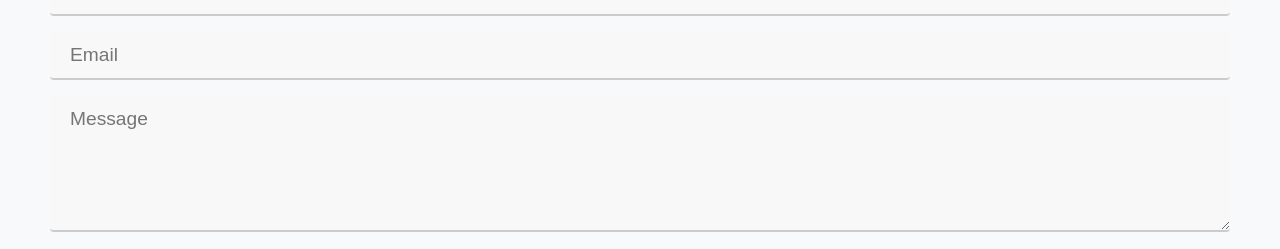
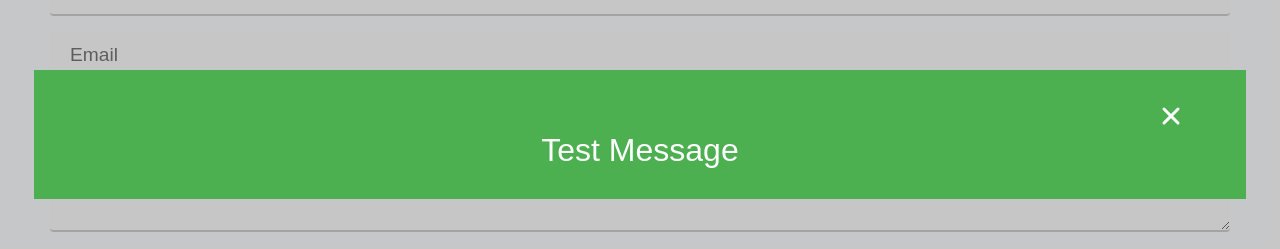
Before and after one commit to CamiloPinzon/camilopinzon.tech, a React (Vite) app: page /contact in a window 1280 px wide. Shown: the part 266-515 px from the top of the page. Built offline with nearby package versions, Linux system fonts and the light colour scheme.

Commit message:
Create toast component without functionability

```diff
--- a/package.json
+++ b/package.json
@@ -13,8 +13,6 @@
     "@emailjs/browser": "^4.3.3",
     "@types/node-sass": "^4.11.7",
     "@types/react-router-dom": "^5.3.3",
-    "dotenv": "^16.4.5",
-    "emailjs-com": "^3.2.0",
     "node-sass": "^9.0.0",
     "react": "^18.2.0",
     "react-dom": "^18.2.0",
--- a/src/components/contactForm/contactForm.tsx
+++ b/src/components/contactForm/contactForm.tsx
@@ -1,6 +1,7 @@
 import { useState } from "react";
 import { ReCAPTCHA } from "react-google-recaptcha";
 
+import ToastComponenet from "../toast/toast.component";
 import InputComponent from "../inputComponent/inputComponent";
 import MainButton from "../mainButton/mainButton";
 import EmailSender from "../../utils/email/emailSender";
@@ -41,6 +42,8 @@ const ContactForm = () => {
 	};
 
 	return (
+		<>
+			<ToastComponenet message="Test Message" kind="success" time={3} />
 			<form onSubmit={(e) => handleSubmit(e)}>
 				<ReCAPTCHA
 					sitekey="6LcLd7wpAAAAAMkHgeO9LLlKUYjhfXGBH39qmc7A"
@@ -75,6 +78,7 @@ const ContactForm = () => {
 				/>
 				<MainButton type="submit" text="Submit" />
 			</form>
+		</>
 	);
 };
 
--- /dev/null
+++ b/src/components/toast/toast.component.tsx
@@ -0,0 +1,28 @@
+import { useState } from "react";
+
+import { IToast } from "../../utils/interfaces";
+
+import { IoClose } from "react-icons/io5";
+
+import "./toast.styles.scss";
+
+// eslint-disable-next-line @typescript-eslint/no-unused-vars
+const ToastComponenet = ({ message, kind, time = 0 }: IToast) => {
+	const [show, setShow] = useState(true);
+	const showToggler = () => {
+		setShow(!show);
+    };
+
+	return (
+		<div className={`toastContainer ${show ? "show" : "hide"}`}>
+			<div className={`toastContainer__content ${kind}`}>
+				<div className="toastContainer__content__closeButton">
+					<IoClose onClick={showToggler} />
+				</div>
+				<div className="toastContainer__content__message">{message}</div>
+			</div>
+		</div>
+	);
+};
+
+export default ToastComponenet;
--- /dev/null
+++ b/src/components/toast/toast.styles.scss
@@ -0,0 +1,60 @@
+.toastContainer {
+    z-index: 999;
+    display: flex;
+    flex-direction: column;
+    align-items: center;
+    justify-content: center;
+    width: 100vw;
+    height: 100vh;
+    position: fixed;
+    top: 0;
+    background-color: rgba(0, 0, 0, 0.2);
+
+    &__content {
+        display: flex;
+        flex-direction: column;
+        width: 100%;
+        align-items: center;
+        padding: 30px;
+        width: 90%;
+
+        &.warning {
+            background-color: #FFD166;
+            color: #333333;
+        }
+
+        &.error {
+            background-color: #FF6B6B;
+            color: #FFFFFF;
+        }
+
+        &.success {
+            background-color: #4CAF50;
+            color: #FFFFFF;
+        }
+
+        &__closeButton {
+            display: flex;
+            align-items: center;
+            justify-content: flex-end;
+            width: 95%;
+
+            svg {
+                font-size: 2rem;
+                transition: color 0.3s ease;
+                cursor: pointer;
+
+                &:hover {
+                    color: #007bff;
+                    transition: color 0.3s ease;
+                }
+            }
+
+        }
+
+        &__message {
+            font-size: 2rem;
+        }
+    }
+
+}
```
Also changed, not shown: src/utils/interfaces.tsx (+10 -2 lines). Lines whose indentation alone changed are shown as unchanged.
